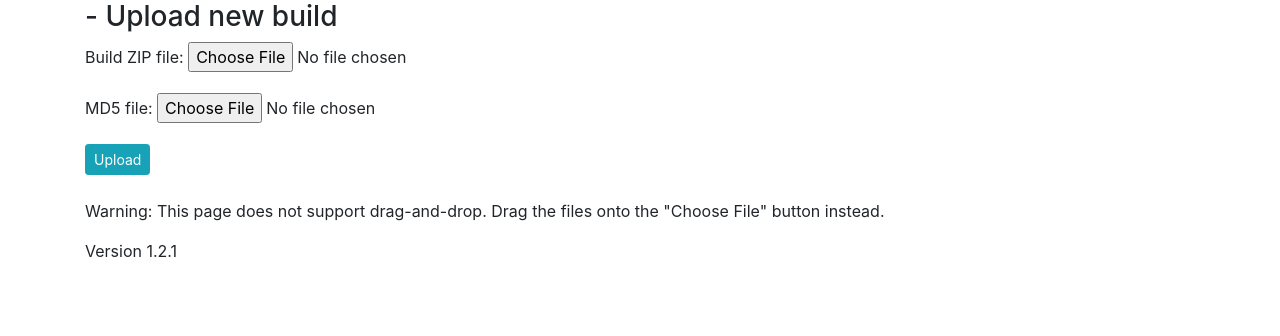
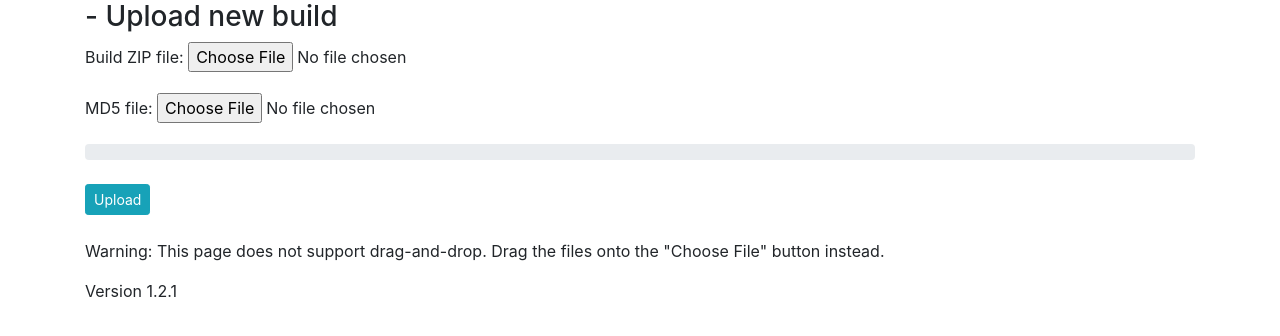
Before and after one commit to shipperstack/shipper, a Django app: template shipper/templates/shipper/build_upload.html in a window 1280 px wide. Shown: the part 56-392 px from the top of the page. Run offline with Django 3.2, Linux system fonts and the light colour scheme; the template is opened without the code that fills it: values that come from a table or form of the project are taken from there, others are empty; parts of the project's set-up code (start-up, migrations or seed data) failed here and were passed over; some libraries are stand-ins or nearby versions.

Commit message:
Add progress bar for uploading
Credit: https://stackoverflow.com/a/8758614

Made some modifications to work with the page

```diff
--- a/shipper/templates/shipper/build_upload.html
+++ b/shipper/templates/shipper/build_upload.html
@@ -32,11 +32,57 @@
     <form action="" method="post" enctype="multipart/form-data">
         {% csrf_token %}
         {{ form.as_p }}
-        <button class="btn btn-info btn-sm" type="submit">Upload</button>
+
+        <div class="progress">
+            <div class="progress-bar progress-bar-striped active" role="progressbar"
+            aria-valuenow="0" aria-valuemin="0" aria-valuemax="100">
+            </div>
+        </div>
+
+        <br>
+
+        <button class="btn btn-info btn-sm" type="button">Upload</button>
+        <div class="spinner-border spinner-border-sm" role="status" hidden="true">
+            <span class="sr-only">Uploading...</span>
+        </div>
+
     </form>
 
     <br>
 
     <p>Warning: This page does not support drag-and-drop. Drag the files onto the "Choose File" button instead.</p>
 
+    <script>
+        $(':button').on('click', function () {
+            // Disable button
+            $(':button').attr("disabled", true);
+            $('.spinner-border').attr("hidden", false);
+
+            $.ajax({
+                url: '',
+                type: 'POST',
+                data: new FormData($('form')[0]),
+                cache: false,
+                contentType: false,
+                processData: false,
+
+                xhr: function () {
+                    var myXhr = $.ajaxSettings.xhr();
+                    var bar = $('.progress-bar');
+                    if (myXhr.upload) {
+                        myXhr.upload.addEventListener('progress', function (e) {
+                            if (e.lengthComputable) {
+                                var percentVal = e.loaded * 100 / e.total;
+                                bar.width(percentVal + '%');
+                                bar.attr("aria-valuenow", percentVal | 0);
+                                bar.text(parseInt(percentVal, 10) + "%");
+                            }
+                        }, false);
+                    }
+                    return myXhr;
+                }
+            });
+        });
+    </script>
+
 {% endblock %}
```
